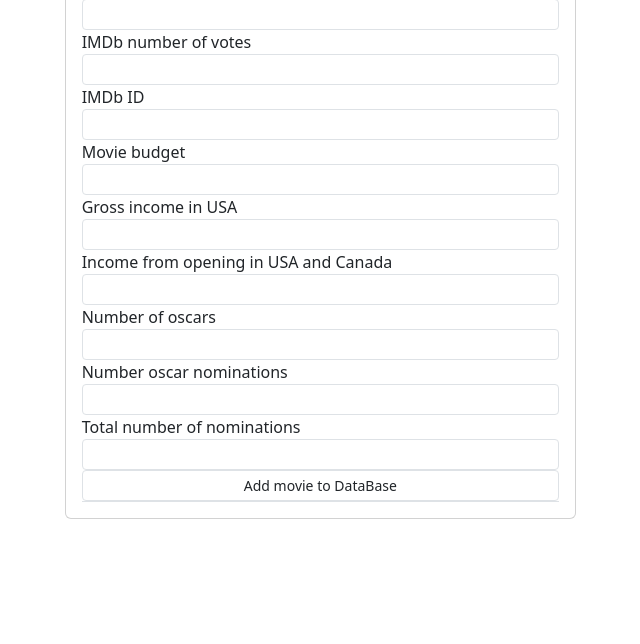
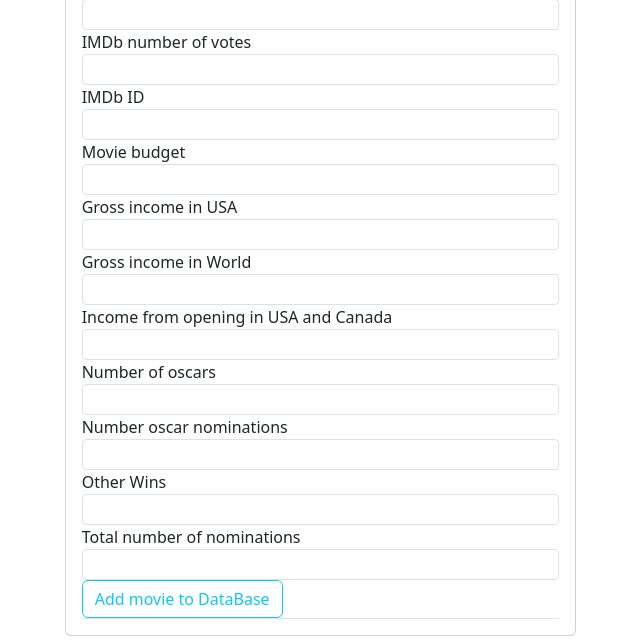
Before and after one commit to Janfiffik/movie_auto_analytics, a Flask app: page /add in a window 1280 px wide. Shown: the part 778-1422 px from the top of the page, without its empty margins (52-692 px from the left). Before the commit the page ends 1297 px from the top, so only its background shows below. Run offline with Flask 3, Linux system fonts and the light colour scheme.

Commit message:
Updating pipline, saving data from form  to database

```diff
--- a/application/Templates/add.html
+++ b/application/Templates/add.html
@@ -5,10 +5,12 @@
   <h2>Add New Movie page</h2>
   <div class="card card-style mb-2">
     <div class="card-body">
-      <form action="" method="POST">
+      <form action="" method="GET">
         {{ form.csrf_token() }}
         <fieldset class="form-group">
+
             <legend class="mb-4">Movie Info</legend>
+
             <div class="form-group">
               {{ form.title.label(class="form-control-label") }}
               {% if form.title.errors %}
@@ -94,6 +96,11 @@
             </div>
 
             <div class="form-group">
+              {{ form.World_Gross.label(class = "form-control-label") }}
+              {{ form.World_Gross(class = "form-control form-control-sm") }}
+            </div>
+
+            <div class="form-group">
               {{ form.opening_US_CANADA.label(class = "form-control-label") }}
               {{ form.opening_US_CANADA(class = "form-control form-control-sm") }}
             </div>
@@ -109,14 +116,19 @@
             </div>
 
             <div class="form-group">
+              {{ form.Other_Wins.label(class = "form-control-label") }}
+              {{ form.Other_Wins(class = "form-control form-control-sm") }}
+            </div>
+
+
+            <div class="form-group">
               {{ form.Nominations_Total.label(class = "form-control-label") }}
               {{ form.Nominations_Total(class = "form-control form-control-sm") }}
             </div>
 
             <div class="form-group border-bottom pd-3">
-            {{ form.submit(class = "form-control form-control-sm") }}
+              {{ form.submit(class = "btn btn-outline-info") }}
             </div>
-
 
         </fieldset>
       </form>
--- a/application/Templates/layout.html
+++ b/application/Templates/layout.html
@@ -38,6 +38,15 @@
             </div>
             <div class="row justify-content-center">
                 <div class="col-md-10">
+                    {% with messages = get_flashed_messages(with_categories = True) %}
+                        {% if messages %}
+                            {% for category, message in messages %}
+                                <div class="alert alert-{{category}}">
+                                    {{ message }}
+                                </div>
+                            {% endfor %}
+                    {% endif %}
+                    {% endwith %}
                     {% block content %}
                         <h2>This is layout.html file</h2>
                     {% endblock %}
--- a/application/forms.py
+++ b/application/forms.py
@@ -32,6 +32,7 @@ class NewMovieForm(FlaskForm):
     Imdb_ID = StringField("IMDb ID", validators=[DataRequired()])
     movie_budget = IntegerField("Movie budget", validators=[DataRequired()])
     Gross_US = IntegerField("Gross income in USA", validators=[DataRequired()])
+    World_Gross = IntegerField("Gross income in World", validators=[DataRequired()])
     opening_US_CANADA = IntegerField("Income from opening in USA and Canada", validators=[DataRequired()])
     Oscar_Wins = IntegerField("Number of oscars", validators=[DataRequired()])
     Oscar_Nomination = IntegerField("Number oscar nominations", validators=[DataRequired()])
--- a/application/models.py
+++ b/application/models.py
@@ -2,7 +2,7 @@ from application import db
 from datetime import datetime
 
 
-class MovieDatabase(db.Model):
+class MovieDataBase(db.Model):
     id: int = db.Column(db.Integer, primary_key=True)
     Title: str = db.Column(db.String, nullable=False)
     Released = db.Column(db.DateTime, nullable=False, default="Unknown")
--- a/application/routes.py
+++ b/application/routes.py
@@ -1,6 +1,7 @@
-from application import app
-from flask import render_template
+from application import app, db
+from flask import render_template, flash, redirect, url_for, get_flashed_messages
 from application.forms import NewMovieForm
+from application.models import MovieDataBase
 
 
 @app.route("/")
@@ -8,7 +9,34 @@ def index():
     return render_template('index.html')
 
 
-@app.route('/add')
+@app.route('/add', methods=["GET", "POST"])
 def add_movie():
     form = NewMovieForm()
+    if form.validate_on_submit():
+        entry = NewMovieForm(Title=form.title.data,
+                             Released=form.released.data,
+                             Genre=form.genre.data,
+                             Length=form.length.data,
+                             Age_Rating=form.Age_Rating.data,
+                             Country=form.country.data,
+                             Language=form.language.data,
+                             Director=form.directors.data,
+                             Wrieters=form.writers.data,
+                             Actors=form.actors.data,
+                             Imdb_Rating=form.Imdb_Rating.data,
+                             Imdb_Votes=form.Imdb_Votes.data,
+                             Imdb_ID=form.Imdb_ID.data,
+                             Movie_Budget=form.movie_budget.data,
+                             Gross_in_Us=form.Gross_US.data,
+                             World_Gross=form.World_Gross.data,
+                             Opening_US_CAN=form.opening_US_CANADA.data,
+                             Oscar_Wins=form.Oscar_Wins.data,
+                             Oscar_Nomination=form.Oscar_Nomination.data,
+                             Other_Wins=form.Other_Wins.data,
+                             Nomination_Total=form.Nominations_Total.data
+                             )
+        db.session.add(entry)
+        db.session.commit()
+        flash("Successful entry", 'success')
+        return redirect(url_for('index'))
     return render_template('add.html', title="add", form=form)
```
Also changed, not shown: application/instance/moviesDB.db. Lines whose indentation alone changed are shown as unchanged.
